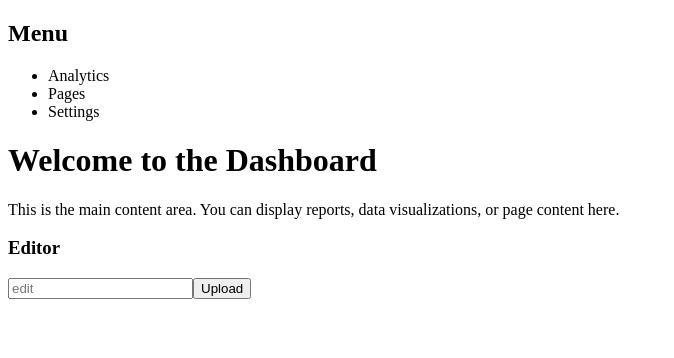
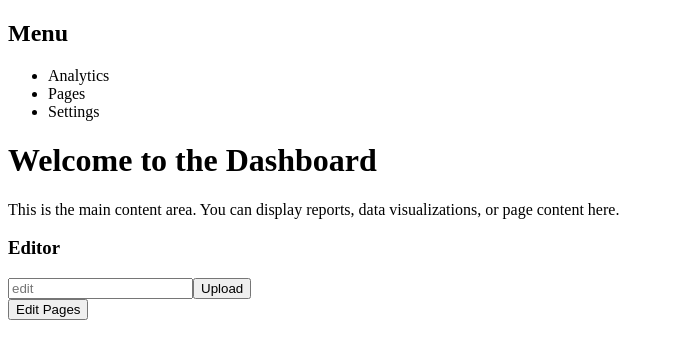
Before and after one commit to lincolngarcia/Startup-LinC-MS, a Next.js app: page /admin/dashboard in a window 1280 px wide. Shown: the top 358 px of the page, without its empty margins (0-674 px from the left). Built offline with nearby package versions, Linux system fonts and the light colour scheme.

Commit message:
Added Edit Pages Button

```diff
--- a/src/pages/admin/dashboard.tsx
+++ b/src/pages/admin/dashboard.tsx
@@ -19,7 +19,9 @@ export default function Page() {
                 <h3>Editor</h3>
                 <div><input placeholder="edit"></input><button>Upload</button></div>
             </div>
-
+            <div>
+                <button>Edit Pages</button>
+            </div>
         </div>
     )
 }
```
Also changed, not shown: next-env.d.ts.
